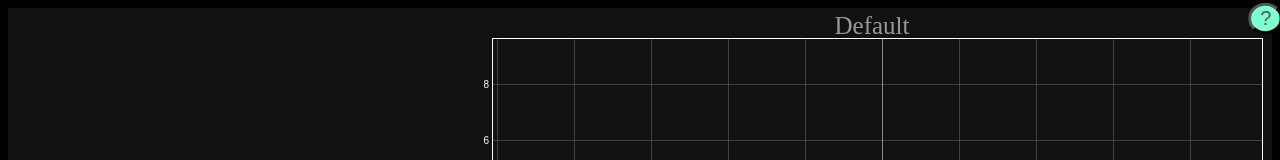
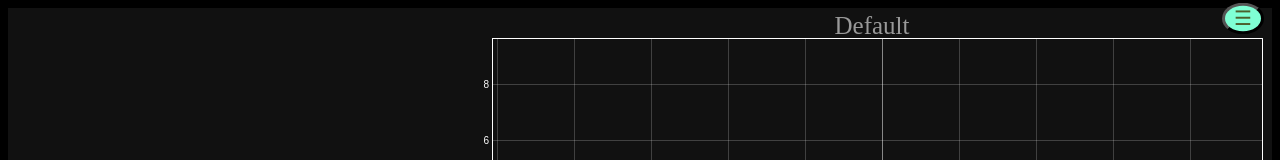
Before and after one commit to typeholes/ig-calc, a Vue app: page / in a window 1280 px wide. Shown: the top 160 px of the page. Built offline with nearby package versions, Linux system fonts and the light colour scheme.

Commit message:
Added menu and restored help corrected name of GridOptions

```diff
--- a/src/components/IgCalc.vue
+++ b/src/components/IgCalc.vue
@@ -1,6 +1,6 @@
 <script setup lang="ts">
 import HelpScreen from "./HelpScreen.vue";
-import GridOptions from "./GridOptions.vue";
+import GraphOptions from "./GraphOptions.vue";
 import Vsplitter from "./Vsplitter.vue";
 import Hsplitter from "./Hsplitter.vue";
 
@@ -55,6 +55,7 @@ const state = reactive({
   loading: false,
   modified: false,
   showGraphOptions: false,
+  showMenuBar: false,
 });
 
 function showError(e: Error) {
@@ -152,17 +153,30 @@ function refresh(args: { saveRep: SaveRep }) {
 }
 
 function help() {
+  state.showGraphOptions = false;
   state.showHelp = !state.showHelp;
 }
 
 function graphOptions() {
+  state.showHelp = false;
   state.showGraphOptions = !state.showGraphOptions;
 }
+
+function showMenu() {
+  state.showMenuBar = !state.showMenuBar;
+}
+
 </script>
 
 <template>
   <div class="ig-calc">
-    <button class="graphOptionsButton" @click="graphOptions">?</button>
+    <div class="menuBar">
+    <button class="graphOptionsButton" @click="showMenu">&#9776</button>
+    <div v-if="state.showMenuBar"><br>
+    <div><button class="graphOptionsButton" @click="help">?</button></div>
+    <div><br><button class="graphOptionsButton" @click="graphOptions">&#128200</button></div>
+    </div>
+    </div>
     <Hsplitter
       top-col-spec="1fr"
       bottom-col-spec="1fr"
@@ -175,10 +189,14 @@ function graphOptions() {
           v-model:collapsed="state.hideLeft"
         >
           <template #left>
-            <GridOptions
-              class="GridOptions"
+            <HelpScreen
+              class="LeftPopover"
+              v-if="state.showHelp"
+            ></HelpScreen>
+            <GraphOptions
+              class="LeftPopover"
               v-if="state.showGraphOptions"
-            ></GridOptions>
+            ></GraphOptions>
             <div
               v-for="expr in state.env
                 .valueSeq()
@@ -278,14 +296,17 @@ function graphOptions() {
 </template>
 
 <style scoped>
+.menuBar {
+  z-index: 2;
+  position: absolute;
+  left: 96vw;
+}
+
 .graphOptionsButton {
   background-color: aquamarine;
   border-radius: 50%;
   transform: scale(1.5);
   color: rgb(76, 96, 45);
-  z-index: 2;
-  position: absolute;
-  left: 98vw;
 }
 
 .help {
@@ -298,7 +319,7 @@ function graphOptions() {
   position: fixed;
 }
 
-.GridOptions {
+.LeftPopover {
   height: 100%;
   width: 100%;
   z-index: 1;
```
Also changed, not shown: src/components/GraphOptions.vue (renamed from src/components/GridOptions.vue).
